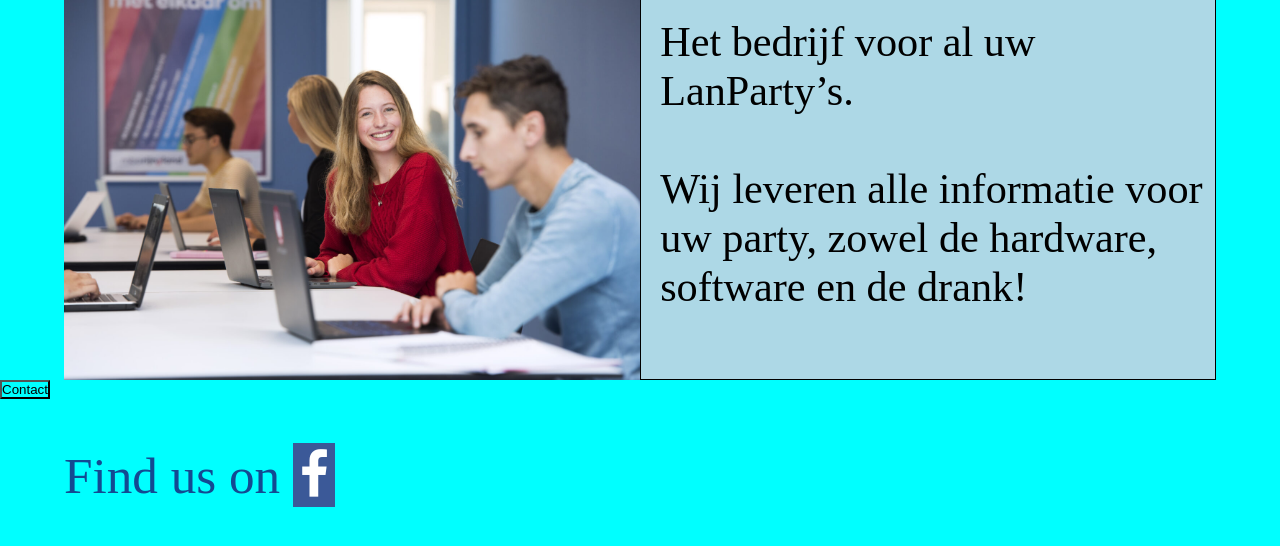
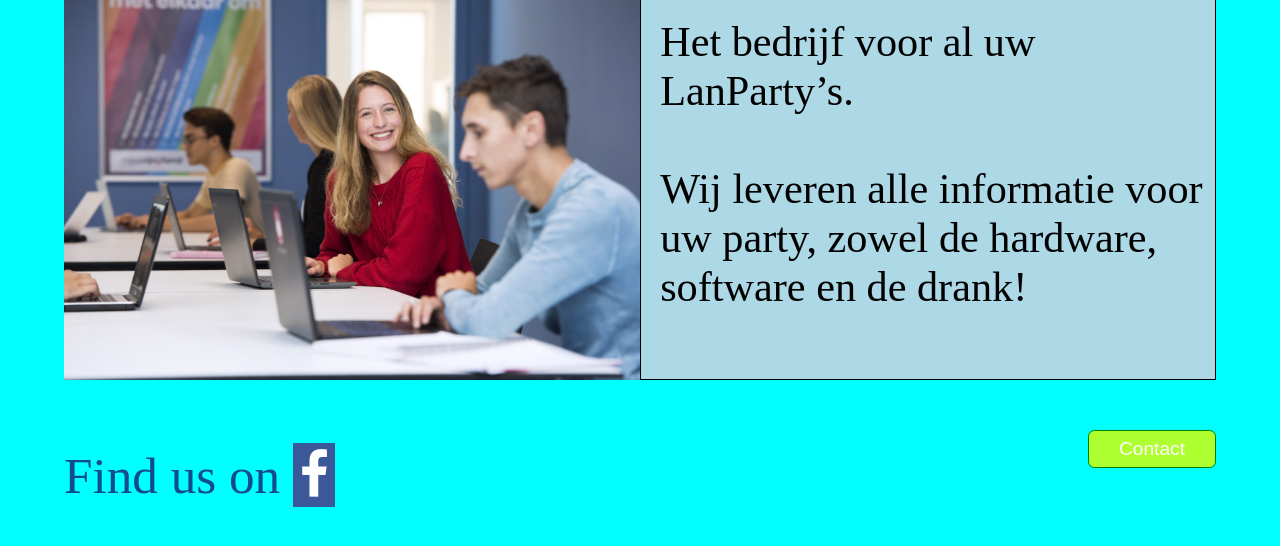
Before and after one commit to emreerdemm/emreerdem, a plain HTML site: page lanparty.html in a window 1280 px wide. Shown: the part 82-628 px from the top of the page. Drawn offline with Linux system fonts and the light colour scheme.

Commit message:
some update is done

```diff
--- a/app.js
+++ b/app.js
@@ -1,5 +1,7 @@
 let contact = document.getElementById("contact")
+
 contact.addEventListener("click", () => {
 
-    alert("Mail ans op info@lanparty.nl")
+   location.href = 'mailto:info@lanparty.nl'
+
 })
--- a/lanparty.html
+++ b/lanparty.html
@@ -26,8 +26,9 @@
     </div>
     <div id="facebook">
         <label for="" class="fan">Find us on </label>
-        <a href="https://www.facebook.com/mboRijnland/" class="fa fa-facebook"></a>
+        <a href="https://www.facebook.com/mboRijnland/" target = "_blank"  class="fa fa-facebook"></a>
     </div>
+
     <button value="contact" id="contact">Contact</button>
 
 
--- a/style.css
+++ b/style.css
@@ -19,6 +19,7 @@
 
 #container {
     display: inline;
+
 }
 
 #pic {
@@ -62,3 +63,15 @@ p {
     height: 5vw;
 
 }
+#contact {
+    position: absolute;
+    top: 40vw;
+    right: 5vw;
+    width: 10vw;
+    height: 3vw;
+    background-color: greenyellow;
+    border-radius: 0.5vw;
+    font-size: 1.5vw;
+    color: white;
+    border: 0.15vw solid green;
+}
```
Also changed, not shown: 1 other file.
